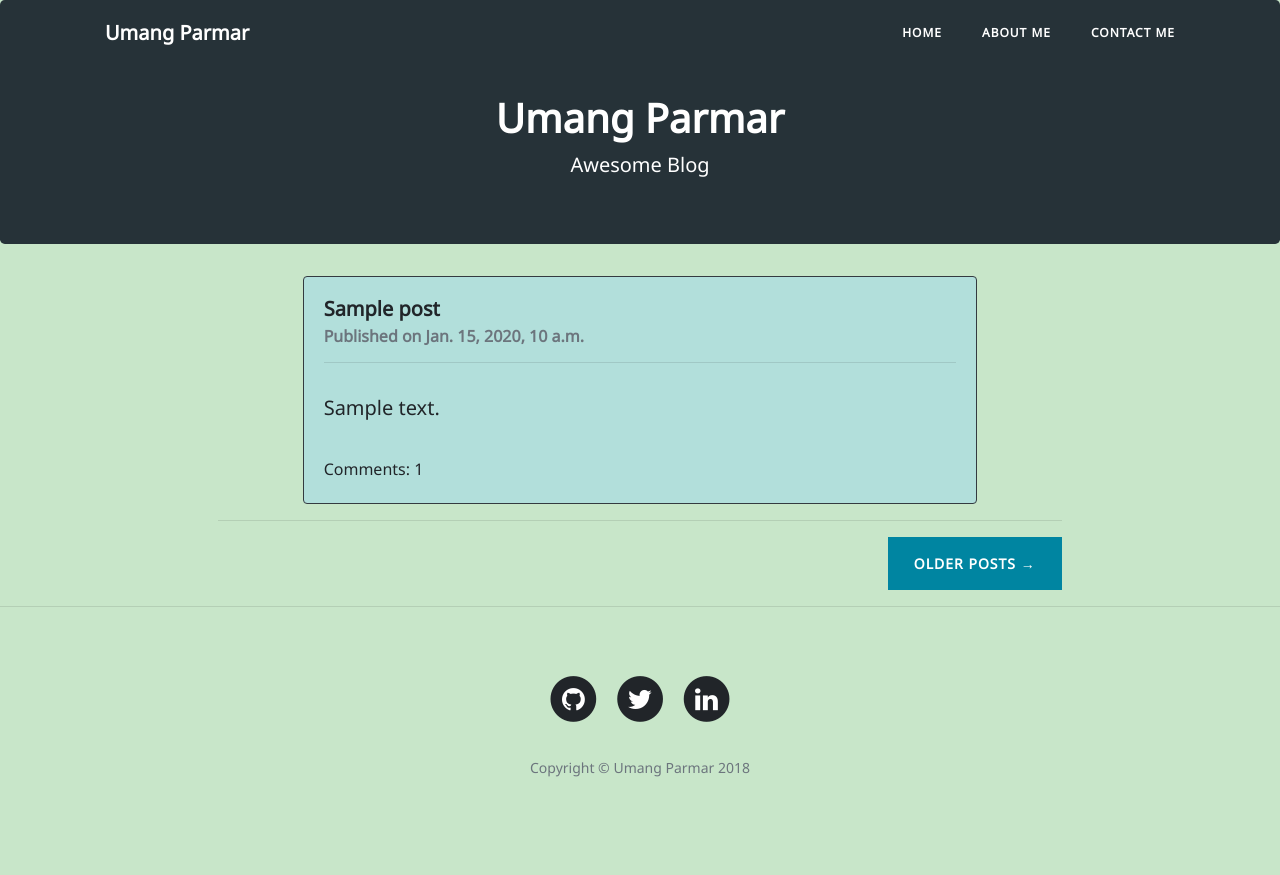
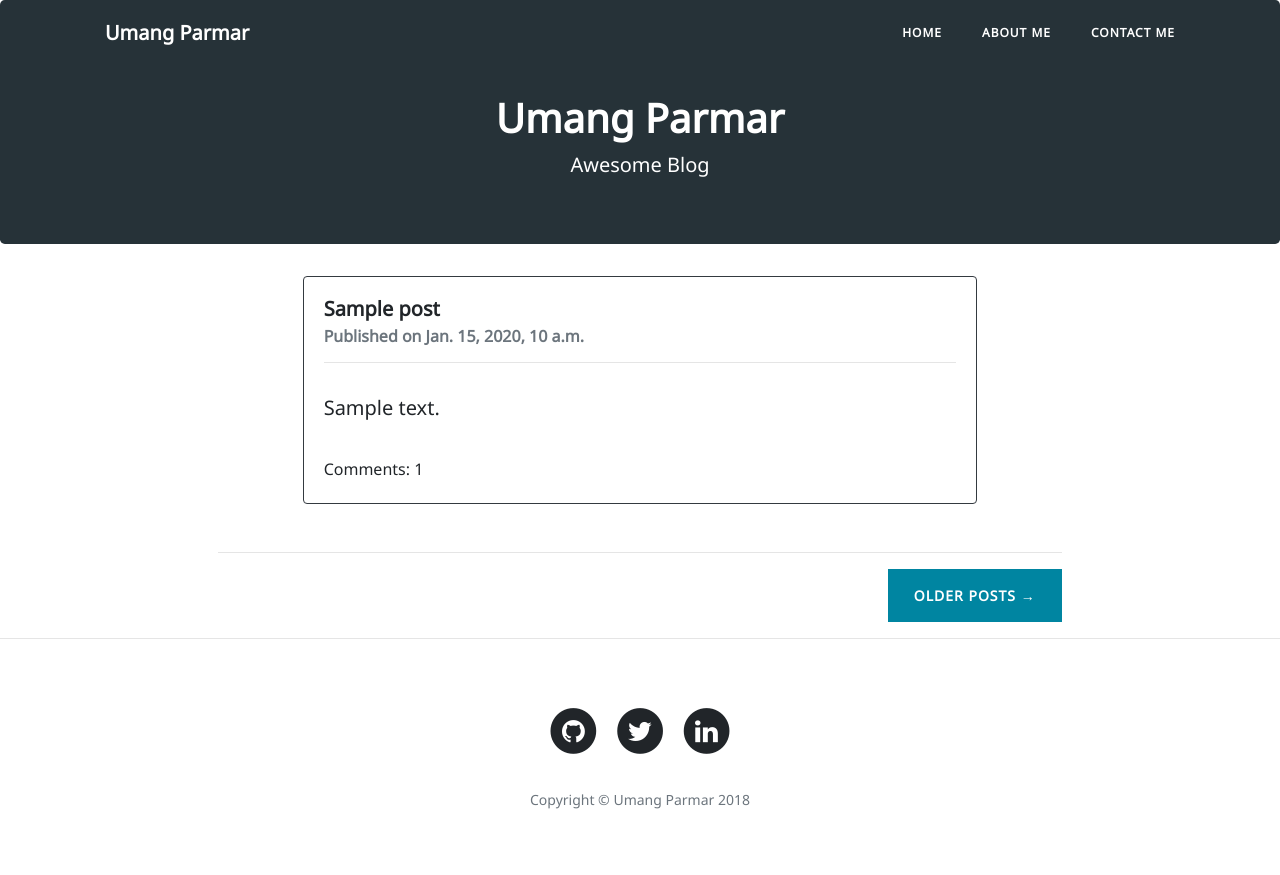
Before and after one commit to darkLord19/ublog, a Django app: template blog/templates/blog/posts.html in a window 1280 px wide. Before the commit the page ends 777 px from the top, so only its background shows below. Run offline with Django 3.2, Linux system fonts and the light colour scheme; the template is opened without the code that fills it: most values are stand-ins (such as "Sample title", 1, 10 or a date in 2020); some libraries are stand-ins or nearby versions.

Commit message:
use margin class of bootstrap

```diff
--- a/blog/templates/blog/home.html
+++ b/blog/templates/blog/home.html
@@ -18,7 +18,7 @@
 
   </head>
 
-  <body style="background-color: #c8e6c9">
+  <body>
 
     <!-- Navigation -->
     <nav class="navbar navbar-expand-lg navbar-light fixed-top" id="mainNav">
--- a/blog/templates/blog/posts.html
+++ b/blog/templates/blog/posts.html
@@ -3,7 +3,7 @@
 {% block content %}
 
     {% for post in posts %}
-        <div class="card mx-auto border-dark" style="width: 80%; background-color: #b2dfdb">
+        <div class="card mx-auto border-dark mb-5" style="width: 80%;">
             <div class="card-body">
             <h5 class="card-title"><a href="{% url 'post_details' pk=post.pk %}">{{ post.title }}</a></h5>
             <h6 class="card-subtitle mb-2 text-muted">Published on {{ post.published_date }}</h6>
@@ -11,7 +11,6 @@
             <p class="card-text text-black">{{ post.summary|linebreaksbr }}</p>
             <small><a href="{% url 'post_details' pk=post.pk %}" class="card-link">Comments: {{ post.comments.count }}</a></small>
             <!-- <a href="#" class="card-link">Share</a> -->
-            <br/>
             </div>
         </div>
     {% endfor %}
```
